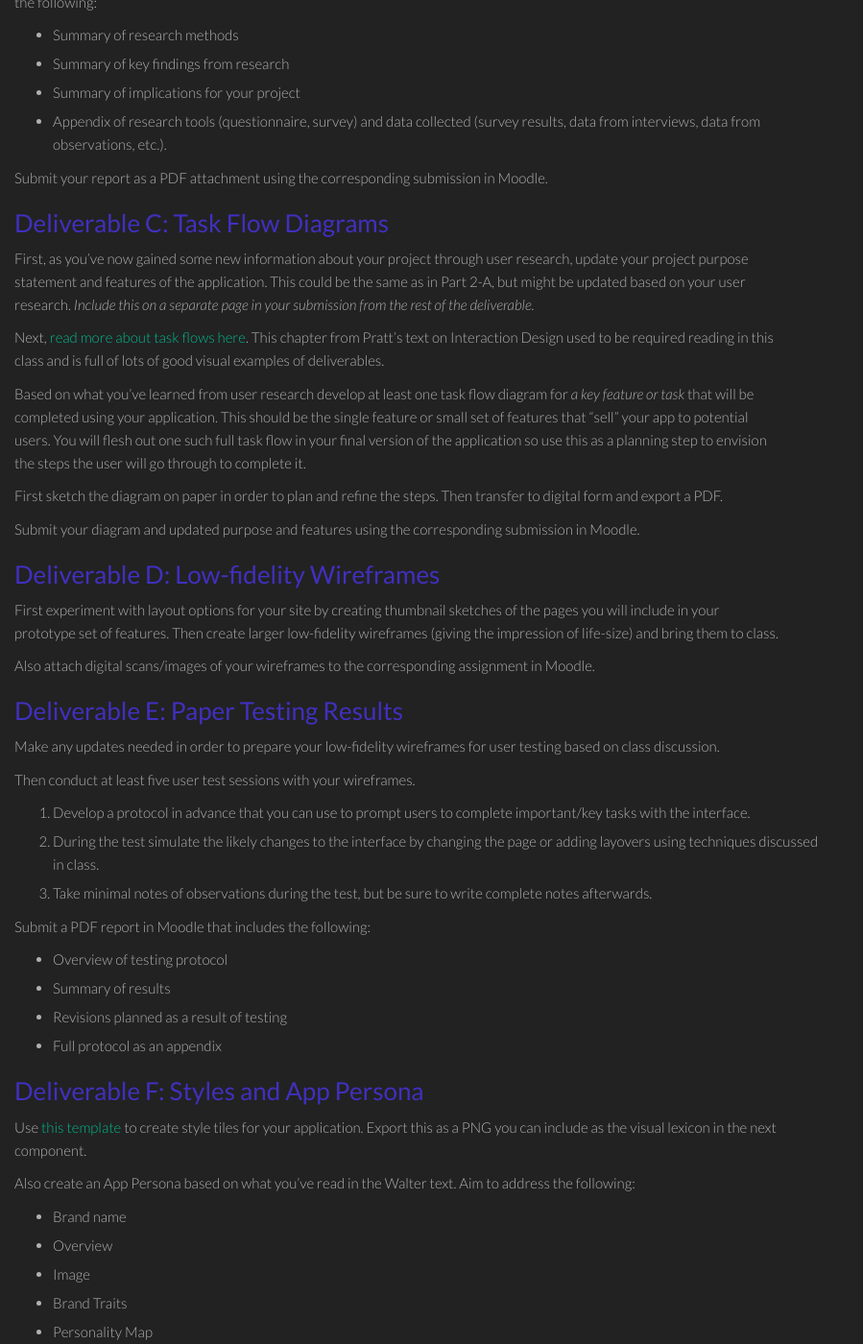
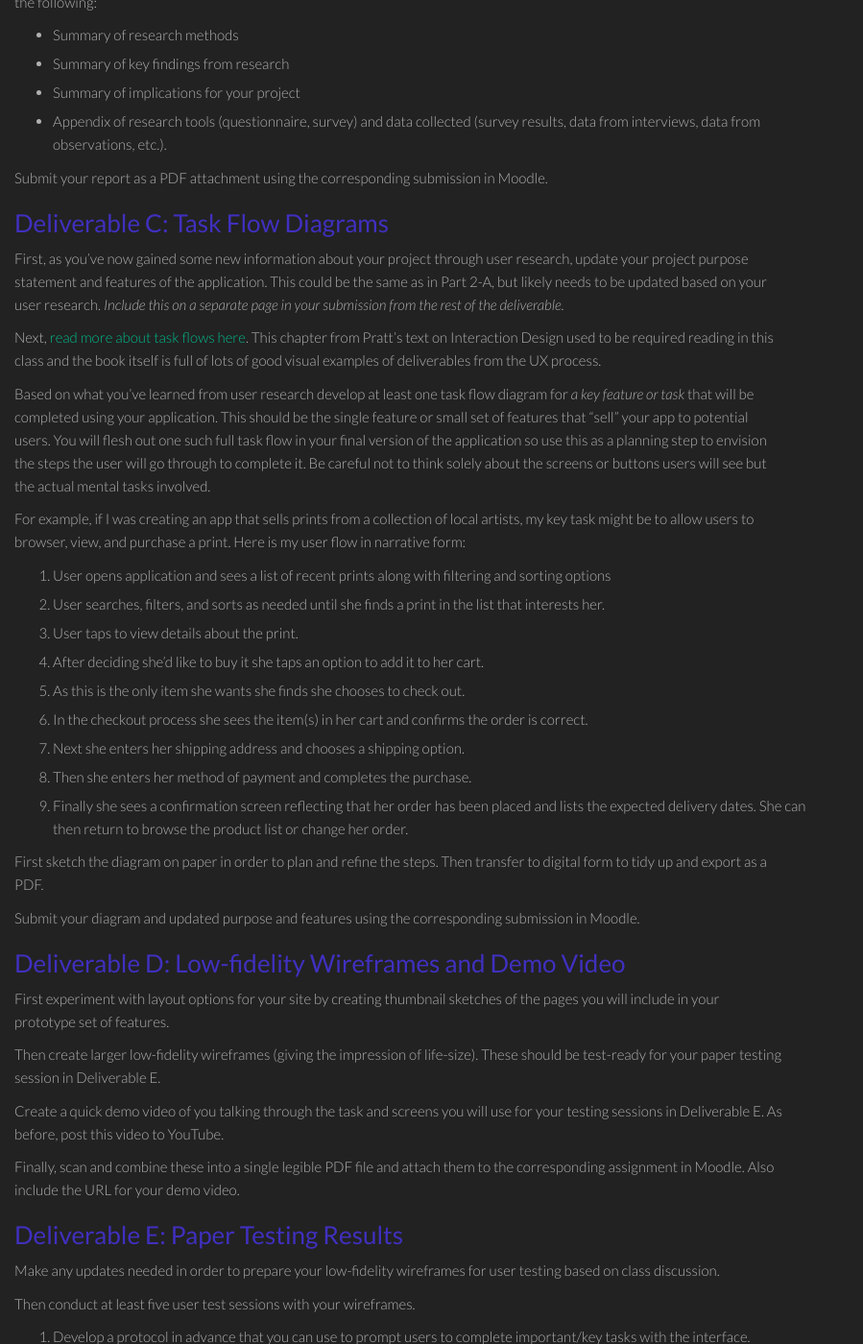
Before and after one commit to philschanely/course-ux, a Jekyll site: the page built from _activities/pr02.md, in a window 1280 px wide and 1400 px high, scrolled down 1084 px. Shown: the whole window at 96% size, without its empty margins (0-899 px from the left). Built offline with Jekyll 4.4.1, drawn with Linux system fonts in a browser that asks for light colours.

Commit message:
Adjustments to schedule and instructions

```diff
--- a/_activities/pr02.md
+++ b/_activities/pr02.md
@@ -52,22 +52,37 @@ Submit your report as a PDF attachment using the corresponding submission in Moo
 ### Deliverable C: Task Flow Diagrams
 
 First, as you've now gained some new information about your project through user research,
-update your project purpose statement and features of the application. This could be the same as in Part 2-A, but might be updated based on your user research. *Include this on a separate page in your submission from the rest of the deliverable.*
+update your project purpose statement and features of the application. This could be the same as in Part 2-A, but likely needs to be updated based on your user research. *Include this on a separate page in your submission from the rest of the deliverable.*
 
-Next, [read more about task flows here](http://0-proquest.safaribooksonline.com.library.cedarville.edu/book/-/9781592537808/chapter-4-getting-to-know-your-users/65?uicode=ohlink). This chapter from Pratt's text on Interaction Design used to be required reading in this class and is full of lots of good visual examples of deliverables.
+Next, [read more about task flows here](http://0-proquest.safaribooksonline.com.library.cedarville.edu/book/-/9781592537808/chapter-4-getting-to-know-your-users/65?uicode=ohlink). This chapter from Pratt's text on Interaction Design used to be required reading in this class and the book itself is full of lots of good visual examples of deliverables from the UX process.
 
-Based on what you've learned from user research develop at least one task flow diagram for *a key feature or task* that will be completed using your application. This should be the single feature or small set of features that "sell" your app to potential users. You will flesh out one such full task flow in your final version of the application so use this as a planning step to envision the steps the user will go through to complete it.
+Based on what you've learned from user research develop at least one task flow diagram for *a key feature or task* that will be completed using your application. This should be the single feature or small set of features that "sell" your app to potential users. You will flesh out one such full task flow in your final version of the application so use this as a planning step to envision the steps the user will go through to complete it. Be careful not to think solely about the screens or buttons users will see but the actual mental tasks involved.
 
-First sketch the diagram on paper in order to plan and refine the steps. Then transfer to digital form and export a PDF.
+For example, if I was creating an app that sells prints from a collection of local artists, my key task might be to allow users to browser, view, and purchase a print. Here is my user flow in narrative form:
+
+1. User opens application and sees a list of recent prints along with filtering and sorting options
+2. User searches, filters, and sorts as needed until she finds a print in the list that interests her.
+3. User taps to view details about the print.
+4. After deciding she'd like to buy it she taps an option to add it to her cart.
+5. As this is the only item she wants she finds she chooses to check out.
+6. In the checkout process she sees the item(s) in her cart and confirms the order is correct.
+7. Next she enters her shipping address and chooses a shipping option.
+8. Then she enters her method of payment and completes the purchase.
+9. Finally she sees a confirmation screen reflecting that her order has been placed and lists the expected delivery dates. She can then return to browse the product list or change her order.
+
+First sketch the diagram on paper in order to plan and refine the steps. Then transfer to digital form to tidy up and export as a PDF.
 
 Submit your diagram and updated purpose and features using the corresponding submission in Moodle.
 
-### Deliverable D: Low-fidelity Wireframes
+### Deliverable D: Low-fidelity Wireframes and Demo Video
 
 First experiment with layout options for your site by creating thumbnail sketches of the pages you will include in your prototype set of features.
-Then create larger low-fidelity wireframes (giving the impression of life-size) and bring them to class.
 
-Also attach digital scans/images of your wireframes to the corresponding assignment in Moodle.
+Then create larger low-fidelity wireframes (giving the impression of life-size). These should be test-ready for your paper testing session in Deliverable E.
+
+Create a quick demo video of you talking through the task and screens you will use for your testing sessions in Deliverable E. As before, post this video to YouTube.
+
+Finally, scan and combine these into a single legible PDF file and attach them to the corresponding assignment in Moodle. Also include the URL for your demo video.
 
 ### Deliverable E: Paper Testing Results
 
```
Also changed, not shown: index.md (+2 -2 lines).
